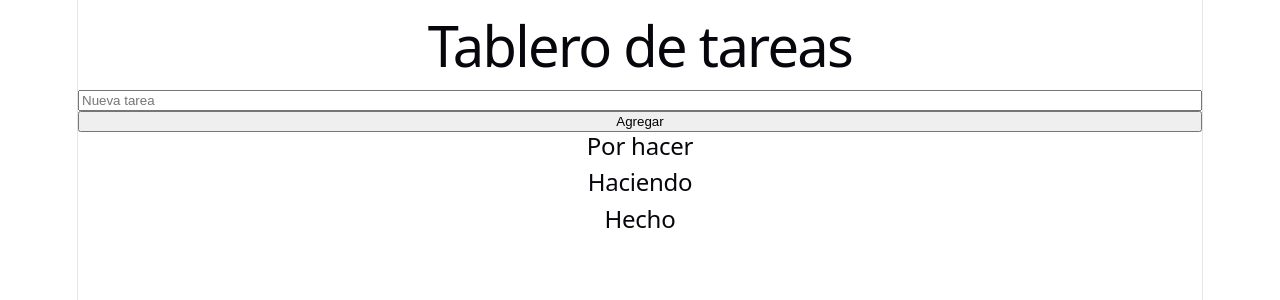
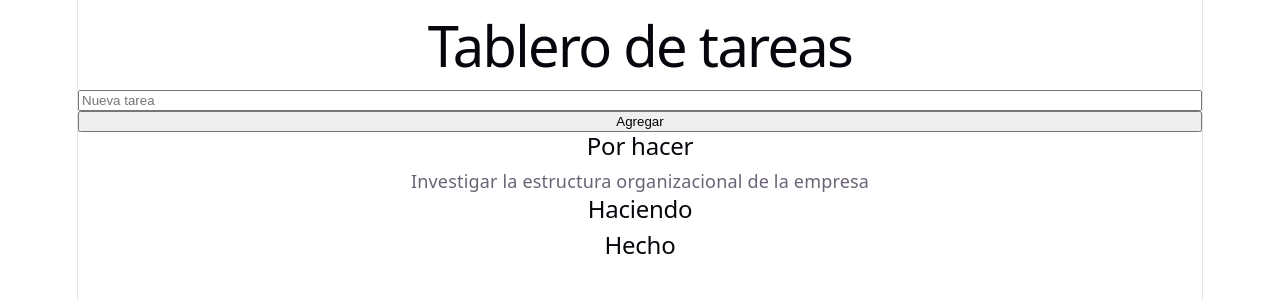
Before and after one commit to vicvqz/tablero-tareas, a React (Vite) app: page / in a window 1280 px wide. Shown: the top 300 px of the page. Built offline with nearby package versions, Linux system fonts and the light colour scheme.

Commit message:
modificacion tablero.jsx

```diff
--- a/src/components/tablero.jsx
+++ b/src/components/tablero.jsx
@@ -4,8 +4,8 @@ export default function Tablero() {
   const [tasks, setTasks] = useState([
     {
       id: 1,
-      title: "Diseñar UI",
-      status: "todo"
+      title: "Investigar la estructura organizacional de la empresa",
+      status: "Por hacer"
     }
   ]);
 
@@ -19,7 +19,7 @@ export default function Tablero() {
       {
         id: Date.now(),
         title: newTask,
-        status: "todo"
+        status: "Por hacer"
       }
     ]);
 
```
